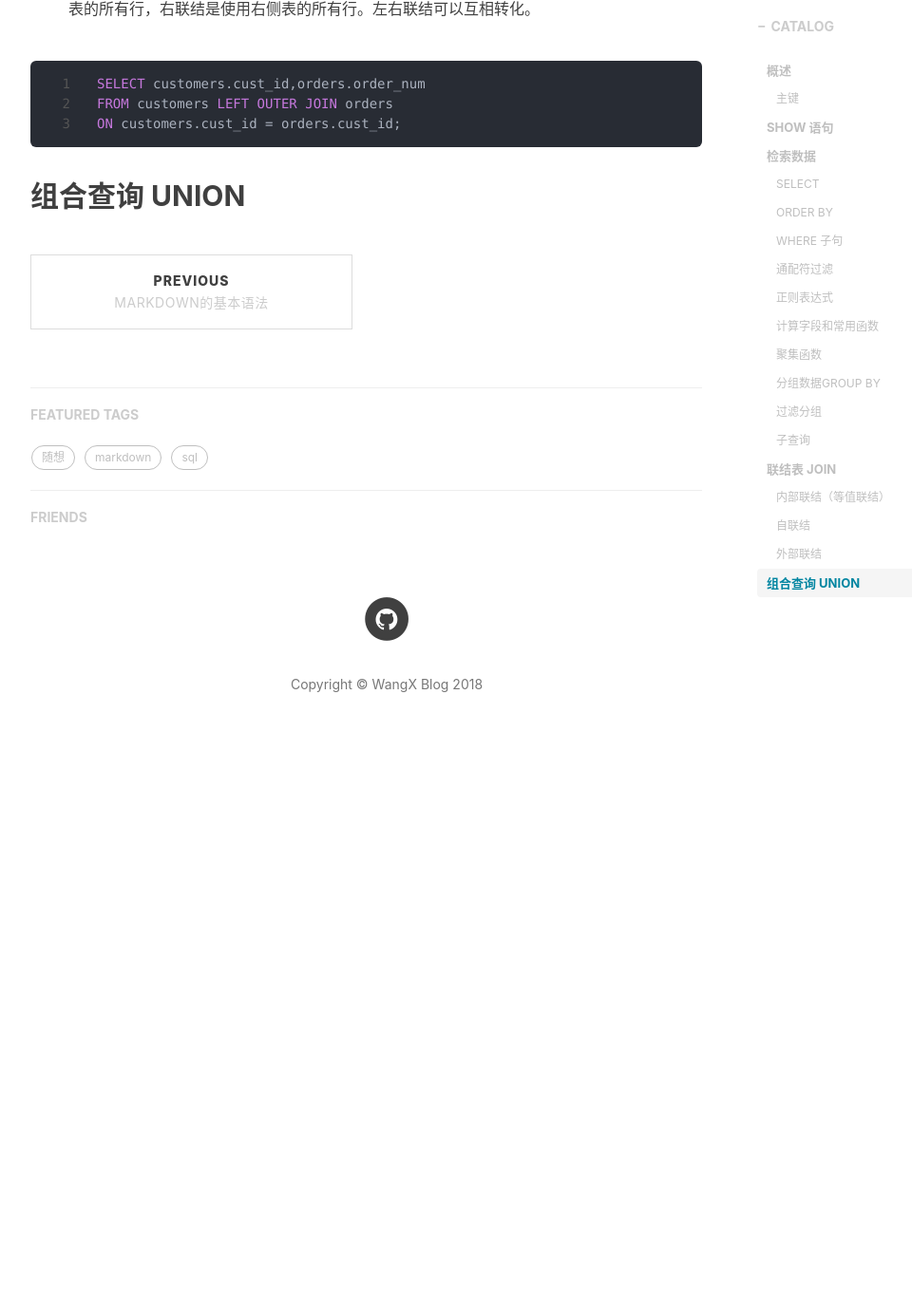
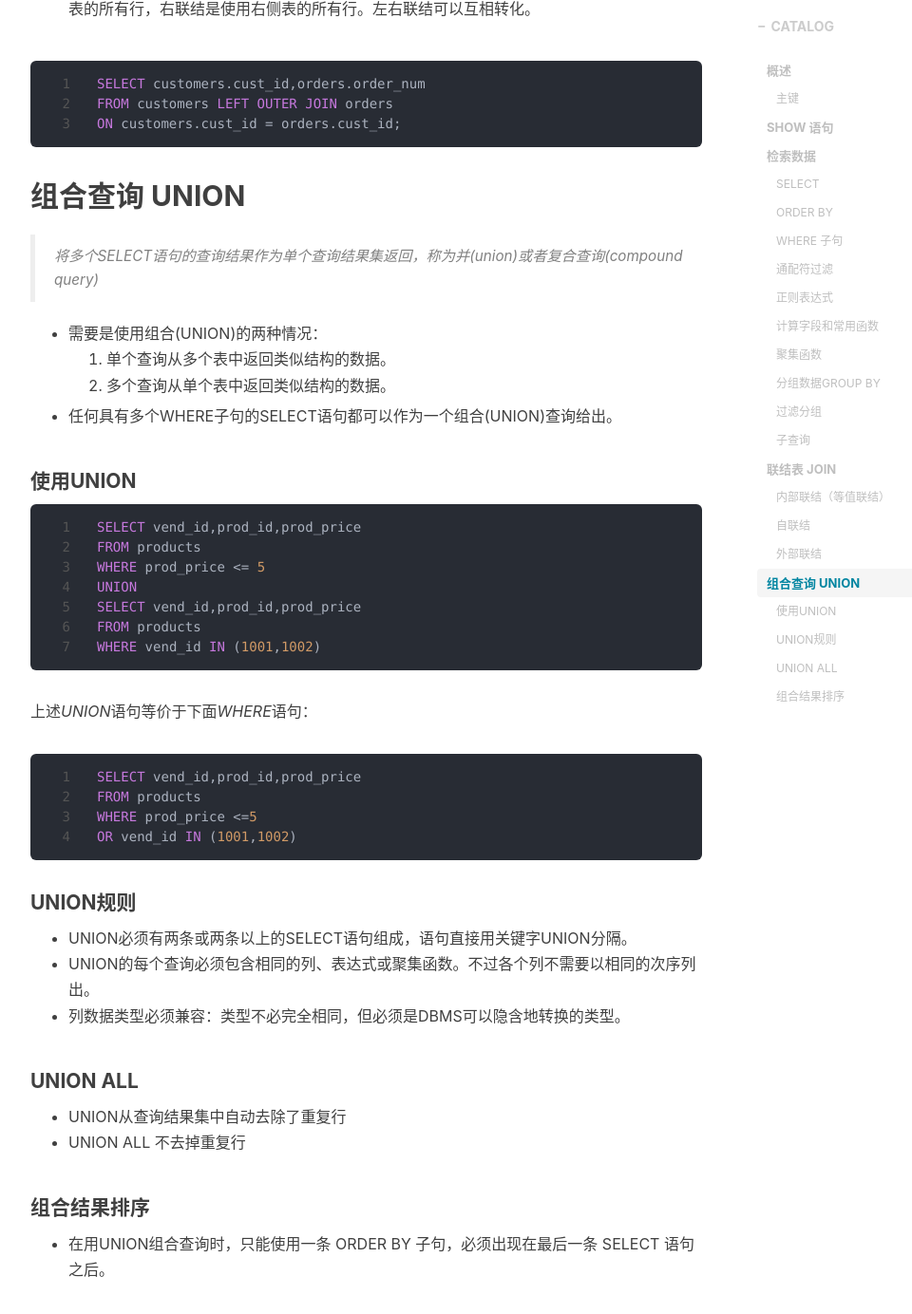
Before and after one commit to fatty-wang/fatty-wang.github.io, a Jekyll site: the page built from _posts/2018-10-12-basic-sql.md, in a window 1280 px wide and 1400 px high, scrolled down 8470 px. Shown: the top 1384 px of the window at 95% size, without its empty margins (233-1193 px from the left). Built offline with Jekyll 4.4.1, drawn with Linux system fonts in a browser that asks for light colours; nearby versions of some CDN libraries; comment, search, counter and statistics services are not loaded; before the commit the page ends 9295 px from its top, so only the background shows below that.

Commit message:
update basic sql

````diff
--- a/_posts/2018-10-12-basic-sql.md
+++ b/_posts/2018-10-12-basic-sql.md
@@ -278,3 +278,46 @@ ON customers.cust_id = orders.cust_id;
 ```
 
 ## 组合查询 UNION
+
+>将多个SELECT语句的查询结果作为单个查询结果集返回，称为并(union)或者复合查询(compound query)
+
+* 需要是使用组合(UNION)的两种情况：
+    1. 单个查询从多个表中返回类似结构的数据。
+    2. 多个查询从单个表中返回类似结构的数据。
+
+* 任何具有多个WHERE子句的SELECT语句都可以作为一个组合(UNION)查询给出。
+
+#### 使用UNION
+
+```sql
+SELECT vend_id,prod_id,prod_price
+FROM products
+WHERE prod_price <= 5
+UNION
+SELECT vend_id,prod_id,prod_price
+FROM products
+WHERE vend_id IN (1001,1002)
+```
+上述*UNION*语句等价于下面*WHERE*语句：
+
+```sql
+SELECT vend_id,prod_id,prod_price
+FROM products
+WHERE prod_price <=5
+OR vend_id IN (1001,1002)
+```
+
+#### UNION规则
+
+* UNION必须有两条或两条以上的SELECT语句组成，语句直接用关键字UNION分隔。
+* UNION的每个查询必须包含相同的列、表达式或聚集函数。不过各个列不需要以相同的次序列出。
+* 列数据类型必须兼容：类型不必完全相同，但必须是DBMS可以隐含地转换的类型。
+
+#### UNION ALL
+
+* UNION从查询结果集中自动去除了重复行
+* UNION ALL 不去掉重复行
+
+#### 组合结果排序
+
+* 在用UNION组合查询时，只能使用一条 ORDER BY 子句，必须出现在最后一条 SELECT 语句之后。
````
